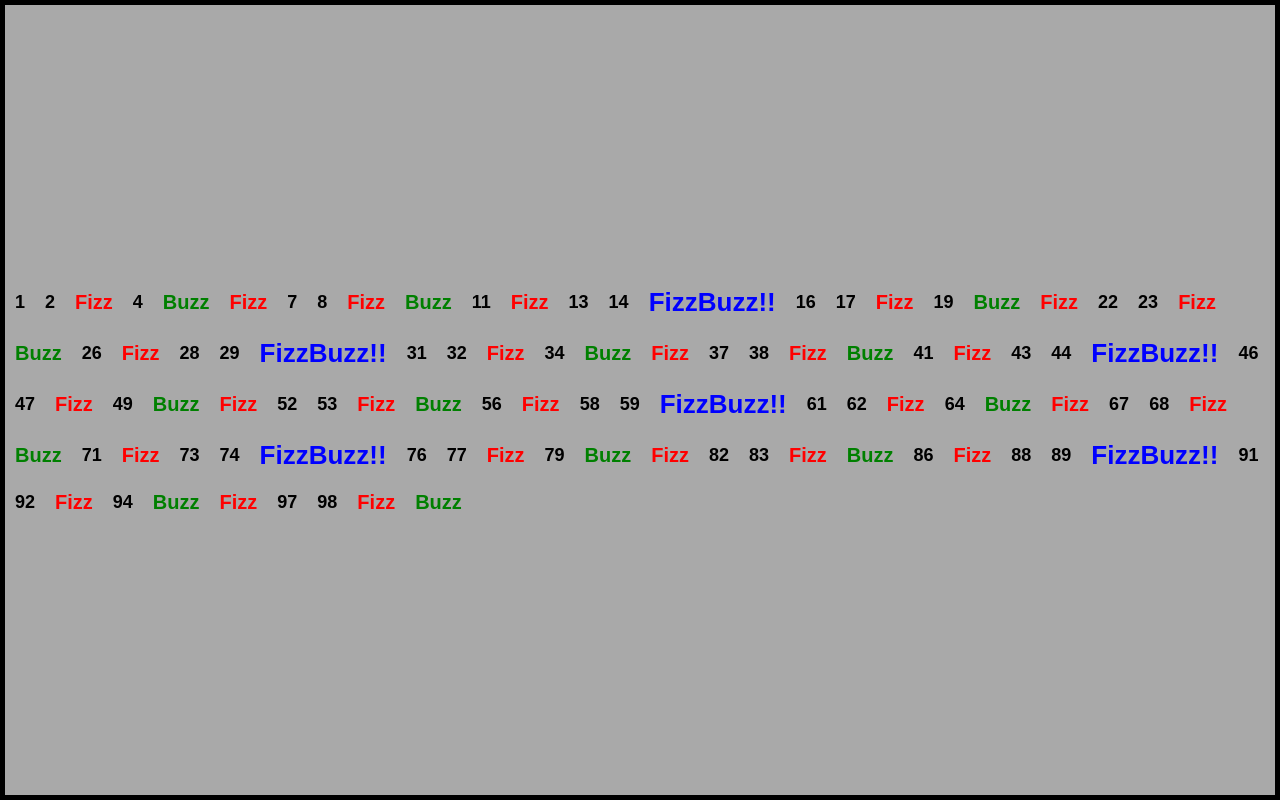
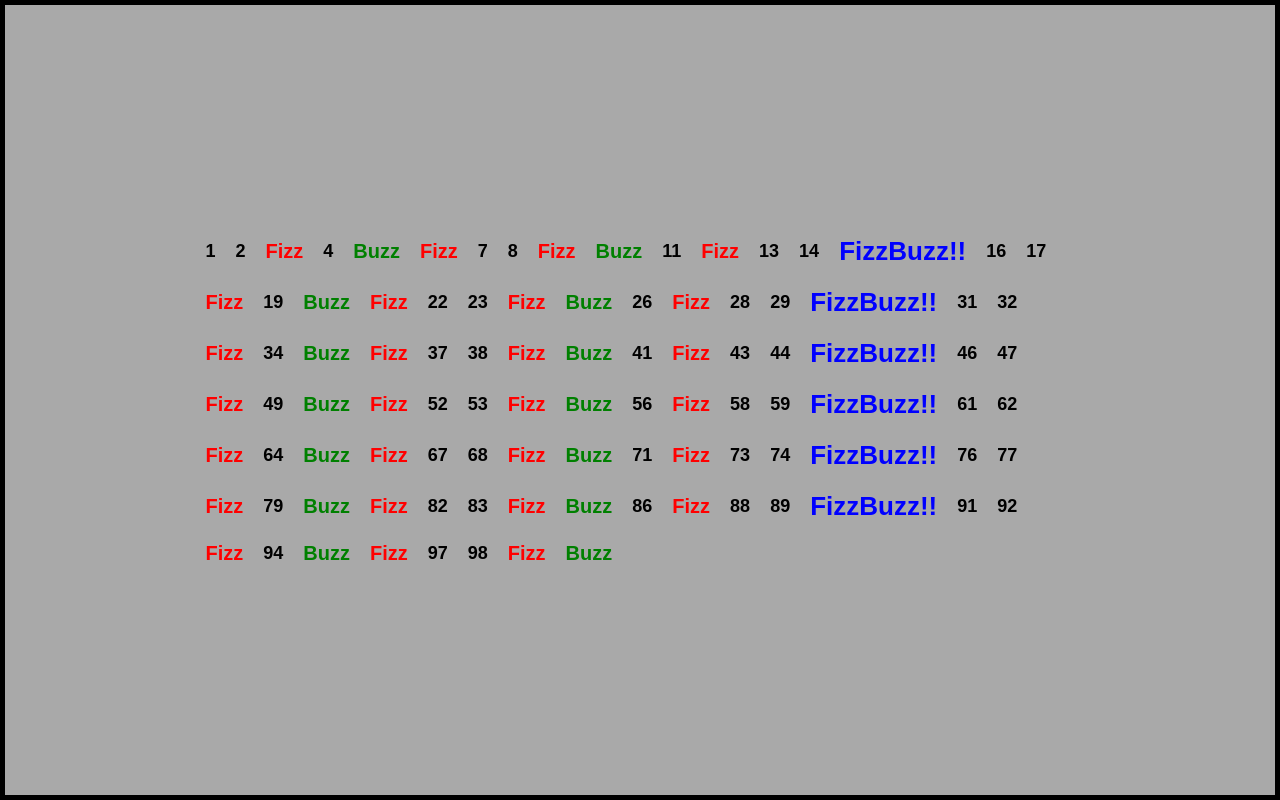
Before and after one commit to KobeGit24/js-fizzbuzz, a plain HTML site: page index.html in a window 1280 px wide. Both pictures are taken after a click on the button "Start to play". Drawn offline with Linux system fonts and the light colour scheme.

Commit message:
ex complete!

```diff
--- a/css/style.css
+++ b/css/style.css
@@ -35,7 +35,7 @@ h1 span {
 }
 
 button {
-    font-size: 18px;
+    font-size: 25px;
     font-weight: bold;
     color: #ffffff;
     background-color: goldenrod;
@@ -80,6 +80,15 @@ button:hover {
     font-weight: bold;
 }
 
+.zoom {
+    transition: transform 0.3s ease 0.1s;
+  }
+
+  .zoom:hover {
+      cursor: pointer;
+    transform: scale(1.3);
+  }
+
 .normal {
     font-size: 18px;
     font-weight: bold;
@@ -93,9 +102,11 @@ li {
     padding: 10px;
 }
 
-#numeri {
+.FizzBuzz {
     display: flex;
     flex-wrap: wrap;
     align-items: center;
     align-content: center;
+    width: 70%;
+    height: 100%;
 }
--- a/index.html
+++ b/index.html
@@ -14,7 +14,7 @@
         </button>
     </div>
     <div id="play" class="container hidden">
-        <ul id="numeri"></ul>
+        <ul id="numeri" class="FizzBuzz"></ul>
     </div>
     <script type="text/javascript" src="js/script.js"></script>
 </body>
--- a/js/script.js
+++ b/js/script.js
@@ -7,13 +7,13 @@ for (var i = 0; i < 100; i++) {
     var three = number%3==0;
     var five = number%5==0;
     if (three && five) {
-        document.getElementById('numeri').innerHTML += '<li class="blue">FizzBuzz!!</li>';
+        document.getElementById('numeri').innerHTML += '<li class="blue zoom">FizzBuzz!!</li>';
     }
     else if (three) {
-        document.getElementById('numeri').innerHTML += '<li class="red">Fizz</li>';
+        document.getElementById('numeri').innerHTML += '<li class="red zoom">Fizz</li>';
     }
     else if (five) {
-        document.getElementById('numeri').innerHTML += '<li class="green">Buzz</li>';
+        document.getElementById('numeri').innerHTML += '<li class="green zoom">Buzz</li>';
     }
     else {
         document.getElementById('numeri').innerHTML += '<li class="normal">' + number + '</li>';
```
